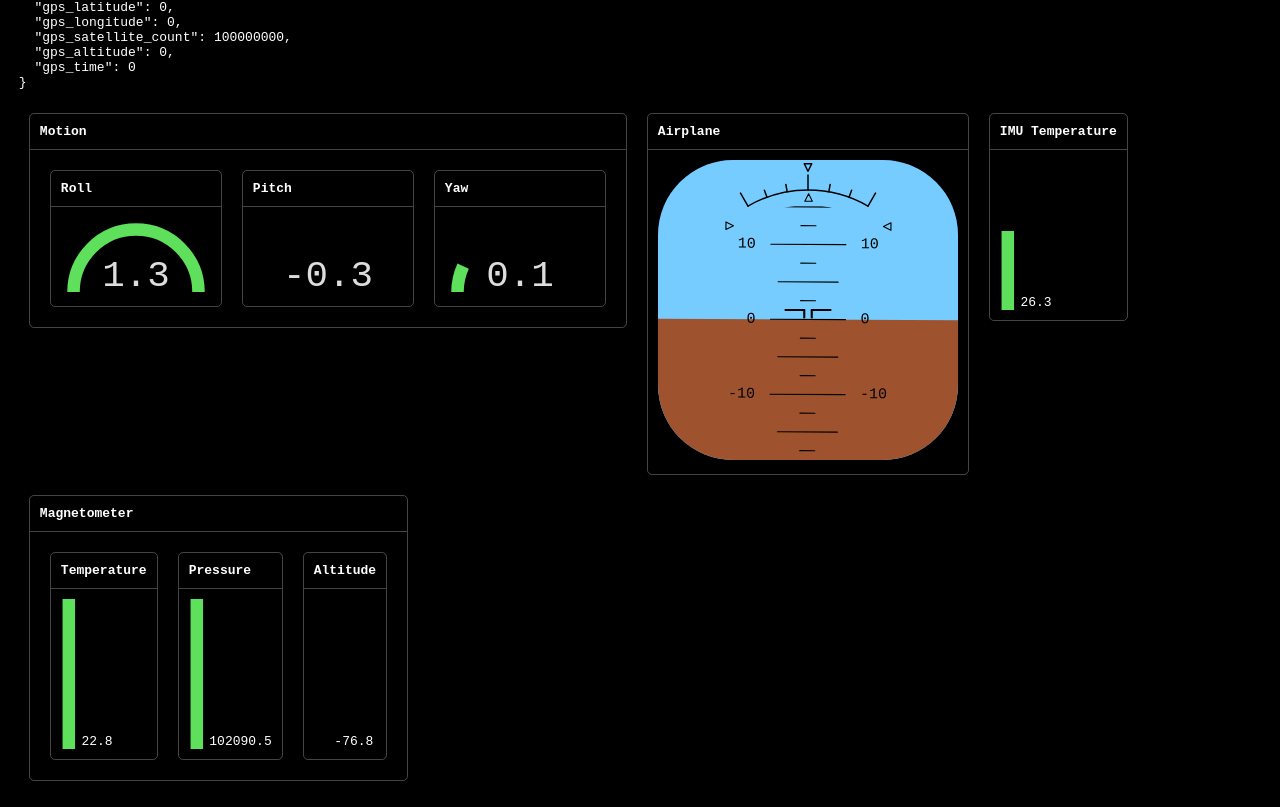
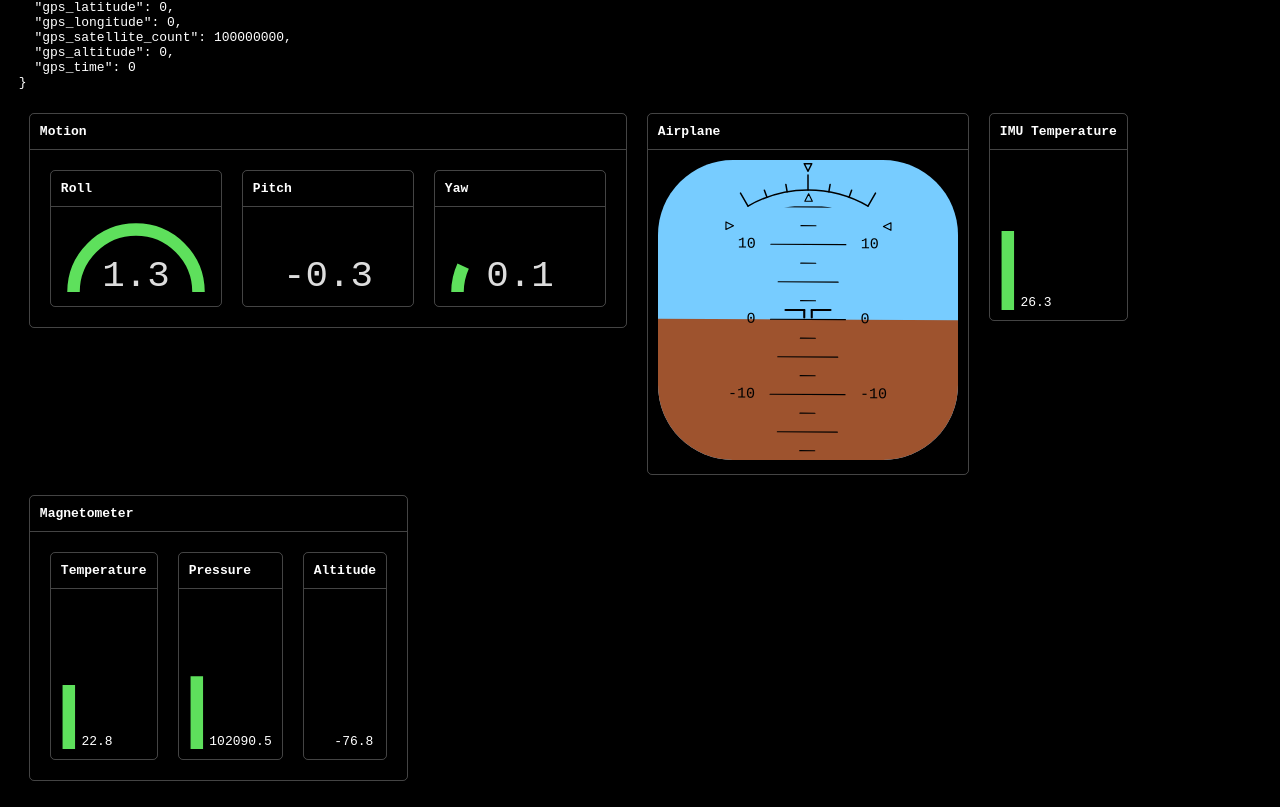
Before and after one commit to naterpotatoers/Custom-Telemetry-Interface, a React (Vite) app: page / in a window 1280 px wide. Shown: the part 345-1152 px from the top of the page. Built offline with nearby package versions, Linux system fonts and the light colour scheme.

Commit message:
adds min max for bar charts

```diff
--- a/src/pages/AstraeusInterface/AstraeusInterface.tsx
+++ b/src/pages/AstraeusInterface/AstraeusInterface.tsx
@@ -55,11 +55,15 @@ export default function AstraeusInterface() {
         />
         <Widget title="Magnetometer">
           <VerticalLinearGauge
+            max={40}
+            min={10}
             value={status.barometer_temperature}
             title="Temperature"
           />
           <VerticalLinearGauge
             value={status.barometer_pressure}
+            max={200000}
+            min={10000}
             title="Pressure"
           />
           <VerticalLinearGauge
```
